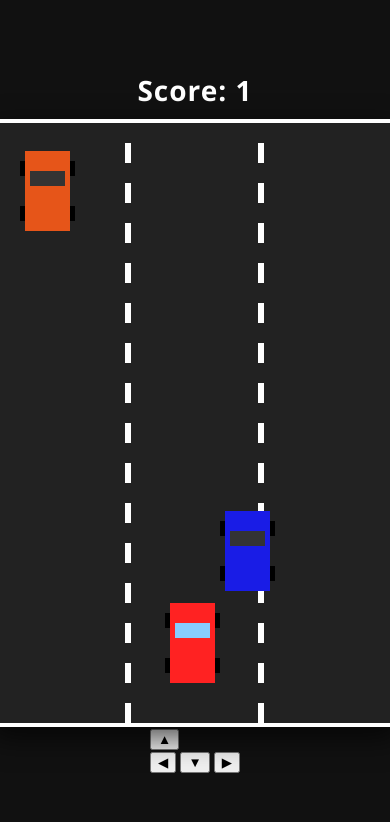
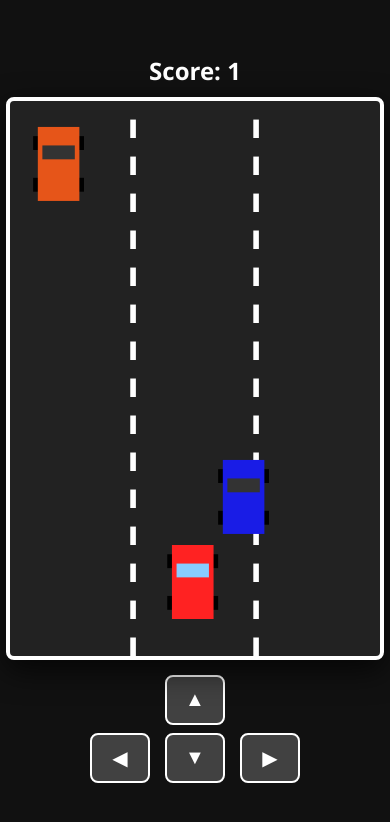
Before and after one commit to jarahayat/Car-Racing-Game-, a plain HTML site: page index.html in a window 390 px wide. Drawn offline with Linux system fonts and the light colour scheme.

Commit message:
Refactor CSS for better mobile responsiveness

```diff
--- a/style.css
+++ b/style.css
@@ -6,45 +6,94 @@ body {
     align-items: center;
     height: 100vh;
     color: white;
-    font-family: 'Segoe UI', Tahoma, Geneva, Verdana, sans-serif;
+    font-family: 'Segoe UI', sans-serif;
     overflow: hidden;
+    touch-action: manipulation; /* Mobile par double-tap zoom rokne ke liye */
 }
 
 .game-container {
     display: flex;
     flex-direction: column;
     align-items: center;
+    width: 100%;
+    max-width: 400px;
+    padding: 10px;
+    box-sizing: border-box;
 }
 
 #scoreBoard {
     margin: 0 0 10px 0;
-    font-size: 28px;
-    letter-spacing: 1px;
-    font-weight: bold;
+    font-size: 24px;
 }
 
 #gameArea {
     position: relative;
-    width: 400px;
-    height: 600px;
+    width: 100%;
+    aspect-ratio: 4 / 6; /* Canvas ka aspect ratio fix rakhega */
     border: 4px solid #fff;
-    background: #222; /* Khali background ki jagah solid dark grey */
-    border-radius: 4px;
+    background: #222;
+    border-radius: 8px;
     overflow: hidden;
     box-shadow: 0px 10px 30px rgba(0, 0, 0, 0.7);
 }
 
 canvas {
+    width: 100% !important;
+    height: 100% !important;
     position: absolute;
     top: 0;
     left: 0;
 }
 
+/* --- MOBILE CONTROLS STYLING --- */
+.mobile-controls {
+    display: none; /* Desktop par buttons nahi dikhenge */
+    flex-direction: column;
+    align-items: center;
+    margin-top: 15px;
+    width: 100%;
+}
+
+.row {
+    display: flex;
+    justify-content: center;
+    gap: 15px;
+    margin-bottom: 8px;
+}
+
+.ctrl-btn {
+    width: 60px;
+    height: 50px;
+    background: rgba(255, 255, 255, 0.2);
+    border: 2px solid #fff;
+    border-radius: 8px;
+    color: white;
+    font-size: 20px;
+    display: flex;
+    justify-content: center;
+    align-items: center;
+    outline: none;
+    -webkit-user-select: none; /* Text selection rokne ke liye */
+    user-select: none;
+}
+
+.ctrl-btn:active {
+    background: rgba(255, 255, 255, 0.5); /* Touch karne par feedback */
+}
+
 .instructions {
-    margin-top: 15px;
-    font-size: 14px;
+    margin-top: 10px;
+    font-size: 12px;
     text-align: center;
-    background: rgba(255, 255, 255, 0.15);
-    padding: 10px 20px;
-    border-radius: 20px;
+    opacity: 0.7;
 }
+
+/* Agar screen 600px se choti hai (Mobile Phones) */
+@media (max-width: 600px) {
+    .mobile-controls {
+        display: flex; /* Mobile par buttons show ho jayenge */
+    }
+    .instructions {
+        display: none; /* Mobile par फालतू text chipa do */
+    }
+}
```
